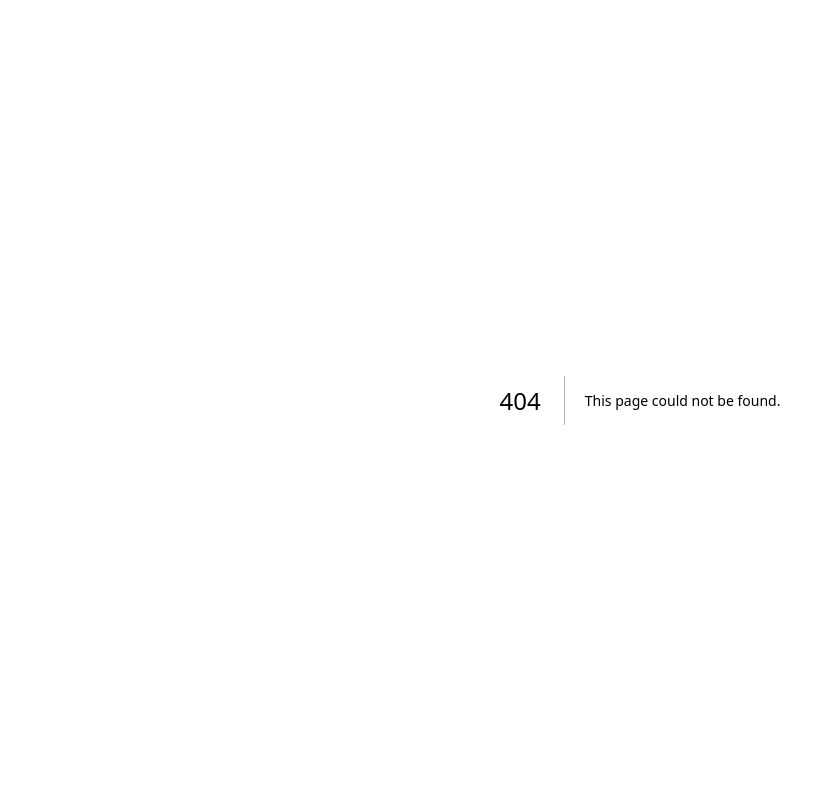
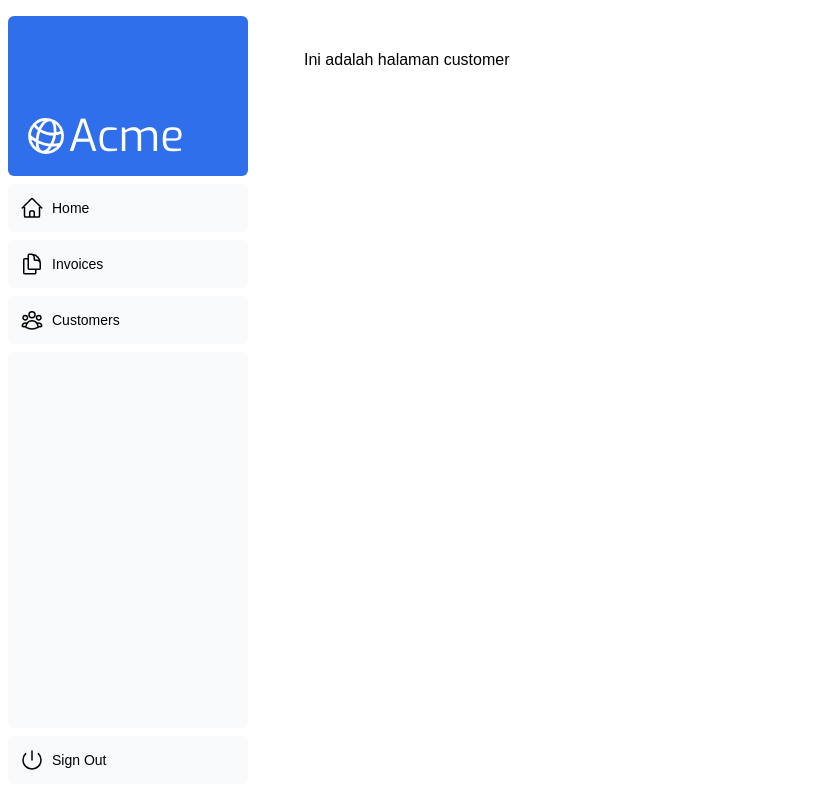
Before and after one commit to frsnmk/nextjs-dashboard, a Next.js app: page /dashboard/customers in a window 1280 px wide. Before the commit this address had no page. Shown: the whole page, without its empty margins (0-835 px from the left). Built offline with nearby package versions, Linux system fonts and the light colour scheme; a web font is replaced by a local one.

Commit message:
Ch4: Creating Layouts and Pages
- Adding layout and pages for dashboard, customer and invoices

```diff
--- /dev/null
+++ b/app/dashboard/customers/page.tsx
@@ -0,0 +1,9 @@
+import React from 'react'
+
+export default function page() {
+  return (
+    <div>
+      Ini adalah halaman customer
+    </div>
+  )
+}
--- /dev/null
+++ b/app/dashboard/invoices/page.tsx
@@ -0,0 +1,5 @@
+export default function Page() {
+    return (
+        <p>Ini adalah halaman invoices</p>
+    );
+}
--- /dev/null
+++ b/app/dashboard/layout.tsx
@@ -0,0 +1,12 @@
+import SideNav from '@/app/ui/dashboard/sidenav';
+
+export default function Layout({ children }: { children: React.ReactNode }) {
+  return (
+    <div className="flex h-screen flex-col md:flex-row md:overflow-hidden">
+      <div className="w-full flex-none md:w-64">
+        <SideNav />
+      </div>
+      <div className="flex-grow p-6 md:overflow-y-auto md:p-12">{children}</div>
+    </div>
+  );
+}
--- /dev/null
+++ b/app/dashboard/page.tsx
@@ -0,0 +1,9 @@
+import React from 'react'
+
+export default function page() {
+  return (
+    <div>
+      This is dashboard page
+    </div>
+  )
+}
```
